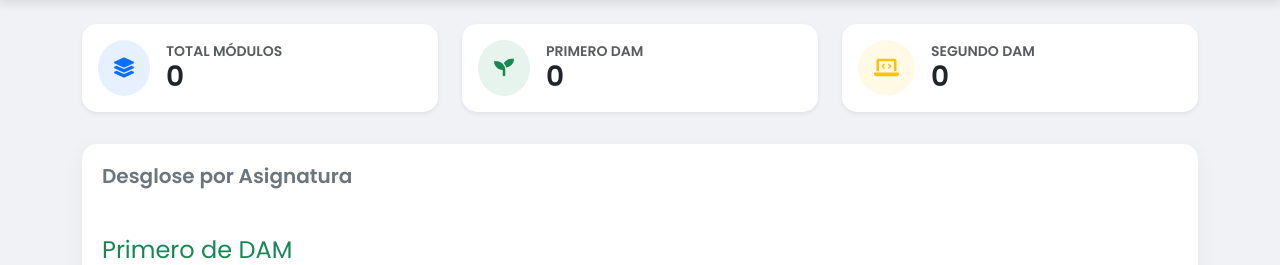
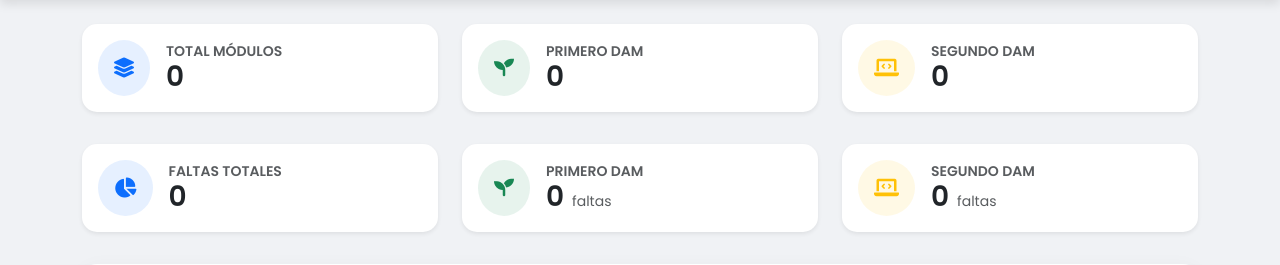
Before and after one commit to Devcodery/Faltas-De-Clase, a Flask app: page / in a window 1280 px wide. Shown: the part 72-337 px from the top of the page. Run offline with Flask 3, Linux system fonts and the light colour scheme; the visitor is signed in with stand-in values (Sample User, id 1).

Commit message:
feat:agregar unos cuadros con las faltas totales, y las faltas totales por curso

```diff
--- a/web/templates/dashboard.html
+++ b/web/templates/dashboard.html
@@ -97,6 +97,67 @@
                             <h3 class="fw-bold mb-0">
                                 {{ asignaturas | selectattr("curso", "equalto", 2) | list | length }}
                             </h3>
+                        </div>
+                    </div>
+                </div>
+            </div>
+
+        </div>
+
+        <div class="row mb-4">
+
+            <div class="col-md-4">
+                <div class="card card-stat p-3 mb-2 bg-white shadow-sm">
+                    <div class="d-flex align-items-center">
+                        <div class="bg-primary bg-opacity-10 text-primary p-3 rounded-circle me-3">
+                            <i class="fas fa-chart-pie fa-lg"></i>
+                        </div>
+                        <div>
+                            <h6 class="text-muted mb-0 small text-uppercase fw-bold">Faltas Totales</h6>
+                            <h3 class="fw-bold mb-0">
+                                {# Suma TOTAL de todas las asignaturas #}
+                                {{ asignaturas | map(attribute='horas_llevo') | sum }}
+                            </h3>
+                        </div>
+                    </div>
+                </div>
+            </div>
+
+            <div class="col-md-4">
+                <div class="card card-stat p-3 mb-2 bg-white shadow-sm">
+                    <div class="d-flex align-items-center">
+                        <div class="bg-success bg-opacity-10 text-success p-3 rounded-circle me-3">
+                            <i class="fas fa-seedling fa-lg"></i>
+                        </div>
+                        <div>
+                            <h6 class="text-muted mb-0 small text-uppercase fw-bold">Primero DAM</h6>
+                            <div class="d-flex align-items-baseline">
+                                <h3 class="fw-bold mb-0 me-2">
+                                    {# Filtra por curso 1 -> Saca las horas -> Las suma #}
+                                    {{ asignaturas | selectattr("curso", "equalto", 1) | map(attribute='horas_llevo') | sum }}
+                                </h3>
+                                <span class="text-muted small">faltas</span>
+                            </div>
+                        </div>
+                    </div>
+                </div>
+            </div>
+
+            <div class="col-md-4">
+                <div class="card card-stat p-3 mb-2 bg-white shadow-sm">
+                    <div class="d-flex align-items-center">
+                        <div class="bg-warning bg-opacity-10 text-warning p-3 rounded-circle me-3">
+                            <i class="fas fa-laptop-code fa-lg"></i>
+                        </div>
+                        <div>
+                            <h6 class="text-muted mb-0 small text-uppercase fw-bold">Segundo DAM</h6>
+                            <div class="d-flex align-items-baseline">
+                                <h3 class="fw-bold mb-0 me-2">
+                                    {# Filtra por curso 2 -> Saca las horas -> Las suma #}
+                                    {{ asignaturas | selectattr("curso", "equalto", 2) | map(attribute='horas_llevo') | sum }}
+                                </h3>
+                                <span class="text-muted small">faltas</span>
+                            </div>
                         </div>
                     </div>
                 </div>
```
